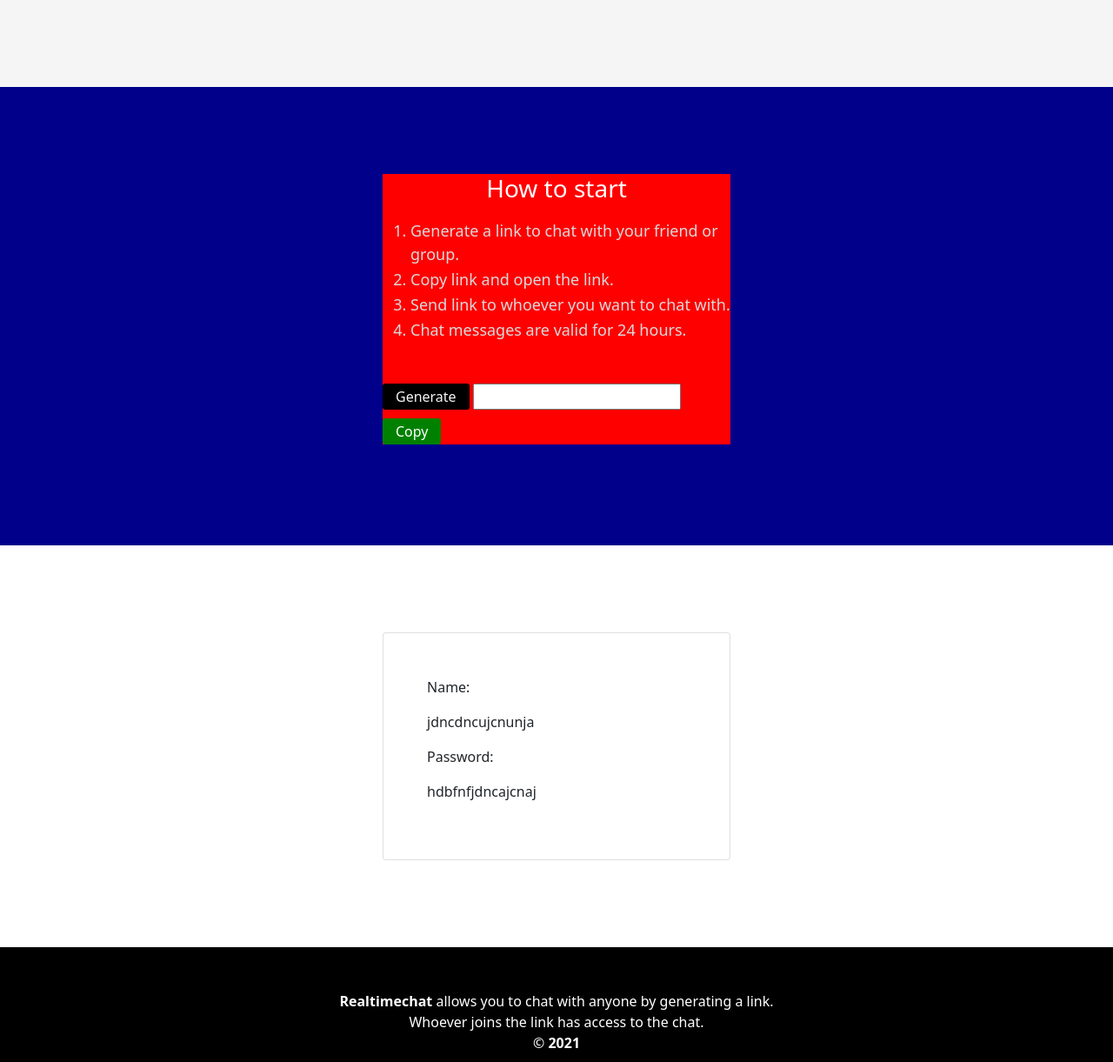
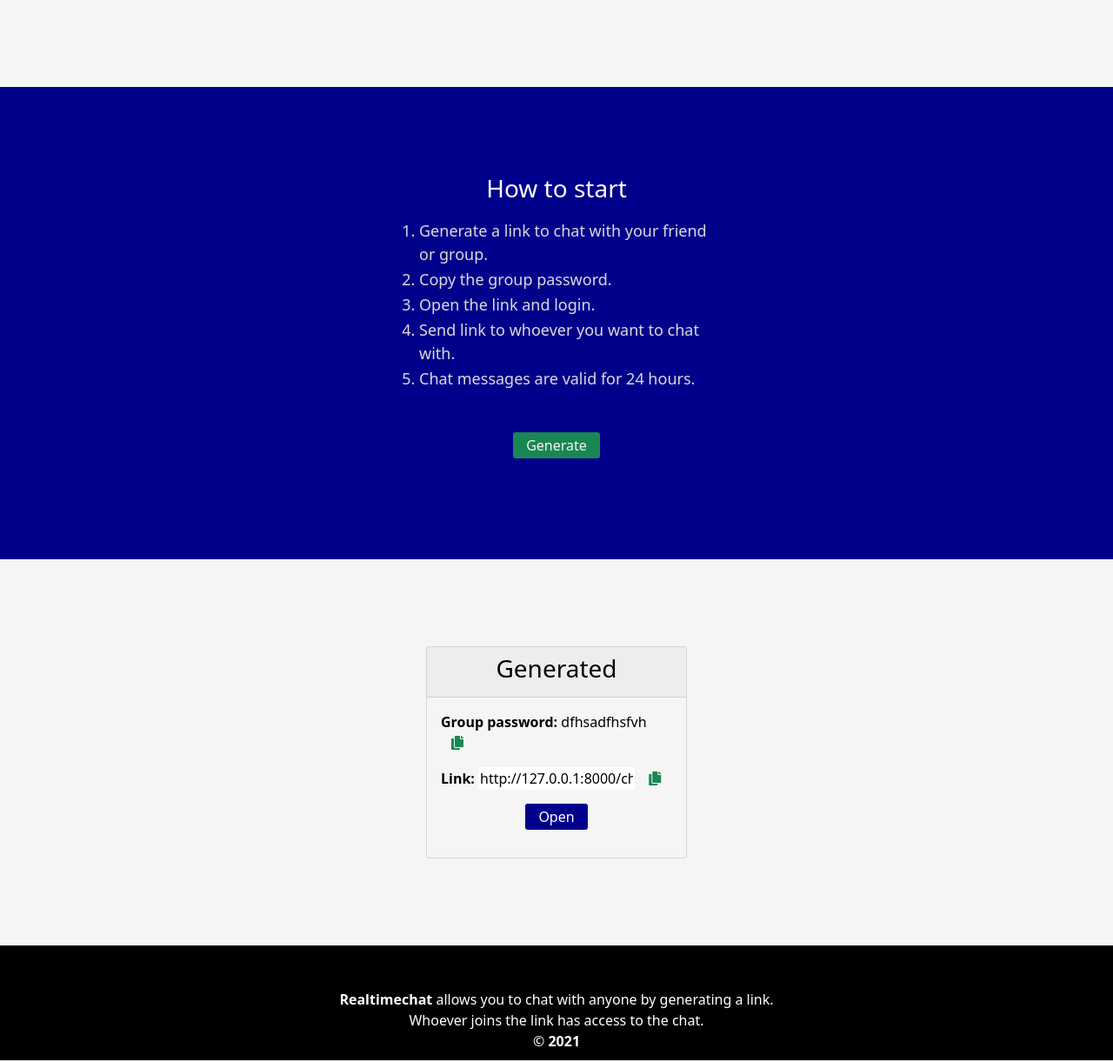
Before and after one commit to faith-ware/realtimechat, a Django app: template templates/index.html in a window 1280 px wide. Shown: the part 399-1620 px from the top of the page at 87% size. Run offline with Django 3.2, Linux system fonts and the light colour scheme; the template is opened without the code that fills it, so the values that code supplies are empty; some libraries are stand-ins or nearby versions.

Commit message:
Made some changes and added some designs to the index file

```diff
--- a/chat/models.py
+++ b/chat/models.py
@@ -4,6 +4,8 @@ from django.contrib.auth.hashers import make_password
 from django.contrib.auth.models import User
 from django.db.models.fields import related
 from datetime import datetime
+from django.utils.timezone import now
+from django.utils import timezone
 
 # Create your models here.
 
@@ -25,10 +27,11 @@ class Chat(models.Model):
     user = models.ForeignKey(User, related_name="chat", on_delete=models.CASCADE)
     group = models.ForeignKey(Group, related_name="chat", on_delete=models.CASCADE)
     message = models.TextField(max_length=60000)
-    date = models.DateTimeField(auto_now=True, editable=True)
+    date = models.DateTimeField(default=timezone.now, editable=False)
 
     def __str__(self) -> str:
         return self.message
+
 
 class Member(models.Model):
     user = models.ForeignKey(User, related_name="member", on_delete=models.CASCADE)
--- a/chat/views.py
+++ b/chat/views.py
@@ -44,7 +44,7 @@ def room(request, room_name):
         return redirect(reverse("chat:index"))
 
 
-# Generate a group name randomly
+# Generate a group name and password randomly
 def generate_group_name(request):
     char = string.ascii_letters + string.digits
     name = (random.choice(char) for _ in range(20))
@@ -57,7 +57,7 @@ def generate_group_name(request):
         password = (random.choice(char) for _ in range(20))
         generated_password = "".join(password)
         group = Group(name = generated_name, password = generated_password)
-        group.save()
+        # group.save()
 
         response = {
             "generated_name" : generated_name,
--- a/realtimechat/settings.py
+++ b/realtimechat/settings.py
@@ -117,7 +117,7 @@ USE_I18N = True
 
 USE_L10N = True
 
-USE_TZ = True
+USE_TZ = False
 
 
 # Static files (CSS, JavaScript, Images)
--- a/static/css/index.css
+++ b/static/css/index.css
@@ -24,6 +24,11 @@ body {
     font-size: 20px;
     margin-left: 10px;
     margin-right: 10px;
+}
+
+.link-button {
+    background: darkblue !important;
+    color: white !important;
 }
 
 #start {
@@ -55,20 +60,22 @@ body {
 #how-to-start {
     max-width: 400px;
     margin: auto;
-    background-color: red !important;
+    padding-left: 10px;
+    padding-right: 10px;
 }
 
 
 #third-heading {
-    background-color: white;
+    background-color: whitesmoke;
     padding-top: 100px;
     padding-bottom: 100px;
 }
 
 #credentials {
-    max-width: 400px;
+    max-width: 300px;
+    background-color: whitesmoke;
+    color: black;
     margin: auto;
-    padding: 50px;
 }
 
 #copy {
@@ -87,6 +94,10 @@ input[type="button"] {
     border-radius: 3px;
 }
 
+input[type="text"] {
+    width: 180px;
+    color: black;
+}
 
 footer {
     background: black;
--- a/templates/base.html
+++ b/templates/base.html
@@ -5,6 +5,7 @@
     <meta charset="UTF-8">
     <meta name="viewport" content="width=device-width, initial-scale=1.0">
     <link href="https://cdn.jsdelivr.net/npm/bootstrap@5.0.2/dist/css/bootstrap.min.css" rel="stylesheet" integrity="sha384-EVSTQN3/azprG1Anm3QDgpJLIm9Nao0Yz1ztcQTwFspd3yD65VohhpuuCOmLASjC" crossorigin="anonymous">
+    <link rel="stylesheet" href="https://pro.fontawesome.com/releases/v5.10.0/css/all.css" integrity="sha384-AYmEC3Yw5cVb3ZcuHtOA93w35dYTsvhLPVnYs9eStHfGJvOvKxVfELGroGkvsg+p" crossorigin="anonymous"/>
     <script src="https://ajax.googleapis.com/ajax/libs/jquery/3.5.1/jquery.min.js"></script>
 
     {% block style %}
--- a/templates/chat/room.html
+++ b/templates/chat/room.html
@@ -75,7 +75,7 @@
             }));
             console.log("Message sent")
             var d = new Date();
-            console.log(d.toString())
+            console.log(d.toTimeString())
             messageInputDom.value = '';
         };
     </script>
--- a/templates/index.html
+++ b/templates/index.html
@@ -24,22 +24,48 @@
                 <h3 class="text-center">How to start</h3>
                 <ol>
                     <li>Generate a link to chat with your friend or group.</li>
-                    <li>Copy link and open the link.</li>
+                    <li>Copy the group password.</li>
+                    <li>Open the link and login.</li>
                     <li>Send link to whoever you want to chat with.</li>
                     <li>Chat messages are valid for 24 hours.</li>
                 </ol>
-                <p class="mt-5"><input id="generate-link" type="button" value="Generate"> <span><input type="text" name="" id="room_link" value=""></span> <span><input type="button" id="copy" value="Copy"></span></p>
+                <p class="mt-5 text-center"><input class="bg-success" id="generate-link" type="button" value="Generate"></p>
 
             </div>
         </div>
 
         <div id="third-heading">
             <div id="credentials" class="card">
-                <p>Name:</p>
-                <p>jdncdncujcnunja</p>
+                <div class="card-header text-center">
+                    <h3>Generated</h3>
+                  </div>
 
-                <p>Password:</p>
-                <p>hdbfnfjdncajcnaj</p>
+                  <div class="card-body">
+                      <!-- <p>Group password</p>
+                      <p><input type="text" value="jndjndsjfnsjnfsjfn"></p>
+                      <p>Password</p>
+                      <p><input type="text" name="jncvjv" id=""></p> -->
+                    <p>
+                        <b>Group password:</b>
+                        <span id="group-password">dfhsadfhsfvh</span>
+                        <span>
+                            <a title="copy" role="button" class="button">
+                                <i class="fas fa-copy text-success fw-bold p-1 ms-2"></i>
+                            </a>
+                        </span>
+                    </p>
+
+                    <p>
+                        <b>Link:</b>
+                        <input type="text" name="" class="border-0" id="group-link" value="http://127.0.0.1:8000/chat/love/" readonly>
+                        <span>
+                            <a title="copy" role="button" class="button">
+                                <i class="fas fa-copy text-success fw-bold p-1 ms-2"></i>
+                            </a>
+                        </span>
+                    </p>
+                    <p class="text-center"><input class="link-button" type="button" value="Open"></p>
+                </div>
             </div>
         </div>
     </div>
@@ -62,7 +88,8 @@
             let gen = async function getName() {
                 let myObject = await fetch(url)
                 let myText = await myObject.text();
-                alert(myText)
+                console.log(myObject)
+                // alert(myObject)
             }()
         }
 
```
Also changed, not shown: test.js (added, +13 -0 lines), chat/migrations/0009_alter_chat_date.py (added).
